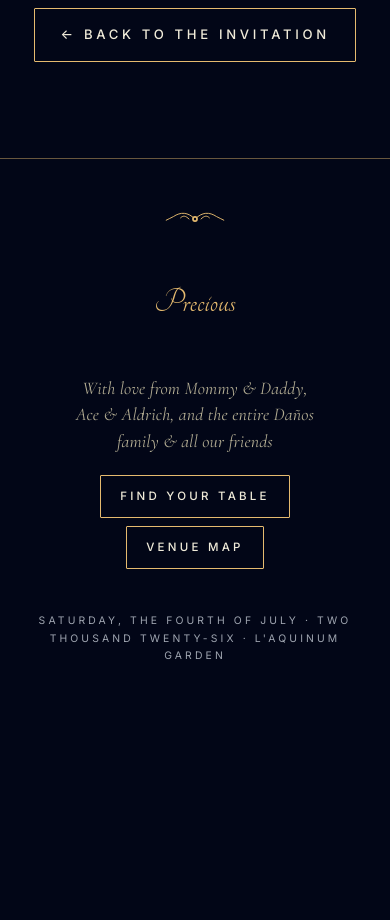
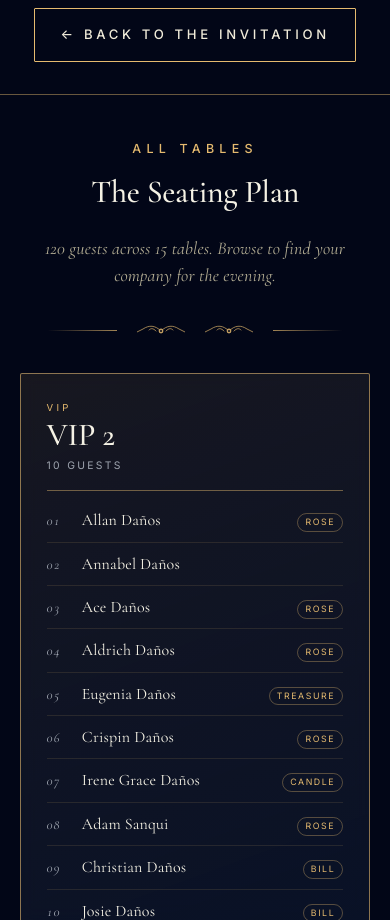
Before and after one commit to allandanos/precious-18, a Next.js app: page /find-table in a window 390 px wide. Shown: the part 1080-2000 px from the top of the page. Before the commit the page ends 1786 px from the top, so only its background shows below. Built offline with nearby package versions, Linux system fonts and the light colour scheme.

Commit message:
Added full guest list

```diff
--- a/app/find-table/page.tsx
+++ b/app/find-table/page.tsx
@@ -1,6 +1,7 @@
 import Link from "next/link";
 import Nav from "@/components/Nav";
 import TableChecker from "@/components/TableChecker";
+import GuestList from "@/components/GuestList";
 import Footer from "@/components/Footer";
 import { FloralDivider } from "@/components/Ornament";
 
@@ -50,6 +51,8 @@ export default function FindTablePage() {
             </div>
           </div>
         </section>
+
+        <GuestList />
       </main>
       <Footer />
     </>
--- a/app/globals.css
+++ b/app/globals.css
@@ -266,6 +266,80 @@ input { font: inherit; }
   }
 }
 
+/* ---------- Seating plan (find-table page) ---------- */
+.seating-grid {
+  display: grid;
+  grid-template-columns: 1fr;
+  gap: clamp(1rem, 2vw, 1.5rem);
+  align-items: start;
+  margin-top: 2.5rem;
+}
+@media (min-width: 700px) {
+  .seating-grid {
+    grid-template-columns: repeat(2, minmax(0, 1fr));
+  }
+}
+@media (min-width: 1100px) {
+  .seating-grid {
+    grid-template-columns: repeat(3, minmax(0, 1fr));
+  }
+}
+
+.seating-card {
+  padding: 1.6rem 1.6rem 0.5rem;
+}
+.seating-card[data-vip="true"] {
+  border-color: color-mix(in oklch, var(--champagne) 60%, transparent);
+  background: linear-gradient(
+    160deg,
+    color-mix(in oklch, var(--champagne) 10%, transparent),
+    color-mix(in oklch, var(--navy-700) 60%, transparent)
+  );
+}
+.seating-card__head {
+  display: flex;
+  flex-direction: column;
+  align-items: flex-start;
+  padding-bottom: 1rem;
+  border-bottom: var(--hairline);
+}
+
+/* ---------- Gallery carousel arrows ---------- */
+.gallery-arrow {
+  display: inline-flex;
+  align-items: center;
+  justify-content: center;
+  padding: 0;
+  width: clamp(2.2rem, 5vw, 3rem);
+  height: clamp(2.2rem, 5vw, 3rem);
+  border: var(--hairline-strong);
+  border-radius: 1px;
+  background: color-mix(in oklch, var(--navy-700) 60%, transparent);
+  color: var(--ivory);
+  cursor: pointer;
+  flex: 0 0 auto;
+  transition: transform var(--dur-fast) var(--ease-out-expo),
+              background var(--dur-fast) var(--ease-out-expo),
+              color var(--dur-fast) var(--ease-out-expo),
+              border-color var(--dur-fast) var(--ease-out-expo),
+              box-shadow var(--dur-fast) var(--ease-out-expo);
+}
+.gallery-arrow:hover:not(:disabled) {
+  transform: translateY(-2px);
+  background: var(--champagne);
+  color: var(--navy-900);
+  border-color: var(--champagne);
+  box-shadow: 0 12px 30px -18px color-mix(in oklch, var(--champagne) 80%, transparent);
+}
+.gallery-arrow:focus-visible {
+  outline: 2px solid var(--champagne);
+  outline-offset: 2px;
+}
+.gallery-arrow:disabled {
+  opacity: 0.35;
+  cursor: not-allowed;
+}
+
 /* ---------- Venue map (mobile responsive) ---------- */
 .venue-grid {
   grid-template-columns: 1fr;
--- /dev/null
+++ b/components/GuestList.tsx
@@ -0,0 +1,183 @@
+import { guests, Guest } from "@/lib/data";
+import { FloralDivider } from "./Ornament";
+
+const roleTag: Record<NonNullable<Guest["role"]>, string> = {
+  Roses: "Rose",
+  Candles: "Candle",
+  Bills: "Bill",
+  Treasures: "Treasure",
+};
+
+/** Group guests by table, preserving the source order (VIP first, then 1..13). */
+function groupByTable(): { table: string; guests: Guest[]; vip: boolean }[] {
+  const map = new Map<string, Guest[]>();
+  for (const g of guests) {
+    const list = map.get(g.table);
+    if (list) list.push(g);
+    else map.set(g.table, [g]);
+  }
+  return Array.from(map.entries()).map(([table, list]) => ({
+    table,
+    guests: list,
+    vip: table.startsWith("VIP"),
+  }));
+}
+
+export default function GuestList() {
+  const tables = groupByTable();
+  const total = guests.length;
+
+  return (
+    <section
+      id="seating"
+      className="section"
+      aria-labelledby="seating-heading"
+      style={{ paddingTop: "2rem" }}
+    >
+      <div className="shell">
+        <div style={{ textAlign: "center" }}>
+          <p className="eyebrow">All Tables</p>
+          <h2
+            id="seating-heading"
+            className="display"
+            style={{
+              fontSize: "var(--text-h2)",
+              color: "var(--ivory)",
+              marginTop: "1rem",
+            }}
+          >
+            The Seating Plan
+          </h2>
+          <p
+            className="lede"
+            style={{ maxWidth: "44ch", margin: "0.5rem auto 0" }}
+          >
+            {total} guests across {tables.length} tables. Browse to find your
+            company for the evening.
+          </p>
+          <FloralDivider />
+        </div>
+
+        <ul
+          className="seating-grid"
+          style={{ listStyle: "none", margin: 0, padding: 0 }}
+        >
+          {tables.map(({ table, guests: list, vip }) => (
+            <li key={table}>
+              <article
+                className="surface seating-card"
+                data-vip={vip ? "true" : "false"}
+              >
+                <header className="seating-card__head">
+                  <span
+                    className="seating-card__tag"
+                    style={{
+                      fontFamily: "var(--font-sans)",
+                      fontSize: "0.6rem",
+                      letterSpacing: "0.34em",
+                      textTransform: "uppercase",
+                      color: vip ? "var(--champagne)" : "var(--silver-dim)",
+                    }}
+                  >
+                    {vip ? "VIP" : "Table"}
+                  </span>
+                  <h3
+                    className="display"
+                    style={{
+                      margin: "0.2rem 0 0",
+                      fontSize: "2rem",
+                      color: "var(--ivory)",
+                      lineHeight: 1,
+                    }}
+                  >
+                    {table.replace(/^Table\s+/, "").replace(/^VIP\s+/, "VIP ")}
+                  </h3>
+                  <span
+                    style={{
+                      fontFamily: "var(--font-sans)",
+                      fontSize: "0.65rem",
+                      letterSpacing: "0.22em",
+                      textTransform: "uppercase",
+                      color: "var(--silver-dim)",
+                      marginTop: "0.4rem",
+                    }}
+                  >
+                    {list.length} {list.length === 1 ? "guest" : "guests"}
+                  </span>
+                </header>
+
+                <ol
+                  style={{
+                    listStyle: "none",
+                    margin: 0,
+                    padding: "0.5rem 0",
+                  }}
+                >
+                  {list.map((g, i) => (
+                    <li
+                      key={g.name}
+                      className="seating-card__row"
+                      style={{
+                        display: "grid",
+                        gridTemplateColumns: "1.6rem 1fr auto",
+                        gap: "0.6rem",
+                        alignItems: "baseline",
+                        padding: "0.5rem 0",
+                        borderTop:
+                          i === 0
+                            ? "none"
+                            : "1px solid color-mix(in oklch, var(--champagne) 12%, transparent)",
+                      }}
+                    >
+                      <span
+                        style={{
+                          fontFamily: "var(--font-display)",
+                          color: "var(--silver-dim)",
+                          fontSize: "0.85rem",
+                          fontVariantNumeric: "tabular-nums",
+                          fontStyle: "italic",
+                        }}
+                      >
+                        {String(i + 1).padStart(2, "0")}
+                      </span>
+                      <span
+                        style={{
+                          fontFamily: "var(--font-serif)",
+                          color: "var(--ivory)",
+                          fontSize: "1rem",
+                        }}
+                      >
+                        {g.name}
+                      </span>
+                      {g.role ? (
+                        <span
+                          className="role-pill"
+                          style={{
+                            fontFamily: "var(--font-sans)",
+                            fontSize: "0.55rem",
+                            letterSpacing: "0.18em",
+                            textTransform: "uppercase",
+                            color: "var(--champagne)",
+                            border:
+                              "1px solid color-mix(in oklch, var(--champagne) 35%, transparent)",
+                            padding: "0.25rem 0.45rem",
+                            borderRadius: "999px",
+                            lineHeight: 1,
+                          }}
+                        >
+                          {roleTag[g.role]}
+                        </span>
+                      ) : (
+                        <span aria-hidden />
+                      )}
+                    </li>
+                  ))}
+                </ol>
+              </article>
+            </li>
+          ))}
+        </ul>
+      </div>
+    </section>
+  );
+}
--- a/components/Nav.tsx
+++ b/components/Nav.tsx
@@ -8,7 +8,7 @@ const links = [
   { href: "/#venue", label: "Venue" },
   { href: "/#eighteens", label: "The 18s" },
   { href: "/#gallery", label: "Gallery" },
-  { href: "/#suppliers", label: "Vendors" },
+  { href: "/#credits", label: "Credits" },
   { href: "/find-table", label: "Find Your Table" },
 ];
 
--- a/components/Suppliers.tsx
+++ b/components/Suppliers.tsx
@@ -4,7 +4,7 @@ import { FloralDivider } from "./Ornament";
 
 export default function Suppliers() {
   return (
-    <section id="suppliers" className="section" aria-labelledby="suppliers-heading">
+    <section id="credits" className="section" aria-labelledby="suppliers-heading">
       <div className="shell">
         <div style={{ textAlign: "center" }}>
           <p className="eyebrow">With Gratitude</p>
--- a/lib/data.ts
+++ b/lib/data.ts
@@ -314,7 +314,7 @@ export interface Supplier {
 }
 
 /**
- * Vendors behind the evening, deduplicated by supplier.
+ * Suppliers behind the evening, deduplicated by supplier.
  * Logos live in /public/suppliers/. Source: suppliers.csv.
  */
 export const suppliers: Supplier[] = [
@@ -332,21 +332,21 @@ export const suppliers: Supplier[] = [
   },
   {
     name: "Abram's Events Catering Services",
-    roles: ["Caterer", "Cake", "Grazing Table"],
+    roles: ["Caterer", "Grazing Table", "Cake"],
     contact: "Ms. Hazel",
     facebook: "https://www.facebook.com/abramseventscatering",
     logo: "/suppliers/abrams-event-catering-services.jpg",
   },
   {
     name: "A and Z Events Management",
-    roles: ["Planner / Coordinator", "Host"],
+    roles: ["Coordinator", "Host"],
     contact: "Ms. Zet Cabuniag",
     facebook: "https://www.facebook.com/aandzeventsteamph",
     logo: "/suppliers/a-and-z-events-management.jpg",
   },
   {
     name: "Arabela Gown Rental Antipolo",
-    roles: ["Gowns"],
+    roles: ["Debutant's Gown"],
     facebook: "https://www.facebook.com/17162828262l161",
     logo: "/suppliers/arabella-gown-rental-antipolo.jpg",
   },
@@ -366,13 +366,13 @@ export const suppliers: Supplier[] = [
   },
   {
     name: "Anyayahan Lights and Sounds",
-    roles: ["Lights & LED Wall"],
+    roles: ["Lights & Sounds", "LED Wall"],
     facebook: "https://www.facebook.com/anyayahanLandS",
     logo: "/suppliers/anyayahan-lights-and-sounds.jpg",
   },
   {
     name: "MC PrintCrafts",
-    roles: ["DIY Souvenirs", "Mirror Selfie", "Welcome Standee"],
+    roles: ["DIY Guest Souvenirs", "Mirror Selfie", "Welcome Standee"],
     contact: "Ms. Mary Ann Joy Aday",
     facebook: "https://www.facebook.com/mcprintcraftsph",
     logo: "/suppliers/mc-print-crafts.jpg",
@@ -386,13 +386,13 @@ export const suppliers: Supplier[] = [
   },
   {
     name: "Tita Cai Daños",
-    roles: ["Prizes for Games"],
+    roles: ["Guest Souvenirs", "Prizes for Games"],
     note: "With love and thanks",
     facebook: "https://www.facebook.com/caizher",
     logo: "/suppliers/tita-cai-danos.jpg",
   },
   {
-    name: "Tita Khanay Aquino",
+    name: "Tita Arlene Aquino",
     roles: ["Guest Souvenirs"],
     note: "Warmest regards and sincere thanks",
     facebook: "https://www.facebook.com/arlene0725",
```
Also changed, not shown: components/Gallery.tsx (+1 -11 lines).
